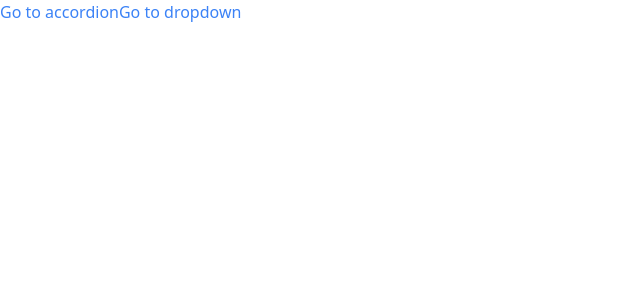
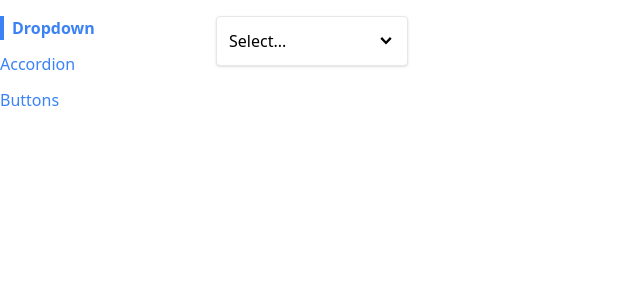
Before and after one commit to AmanMayank/Components, a React (Create React App) app: page / in a window 1280 px wide. Shown: the top 300 px of the page, without its empty margins (0-640 px from the left). Built offline with nearby package versions, Linux system fonts and the light colour scheme.

Commit message:
Added components

```diff
--- a/src/App.js
+++ b/src/App.js
@@ -1,17 +1,18 @@
-import Link from "./components/Link"
 import Route from "./components/Route"
+import SideBar from "./components/SideBar"
 import AccordionPage from './pages/AccordionPage'
 import DropdownPage from './pages/DropdownPage'
+import ButtonPage from './pages/ButtonPage'
 
 function App(){
 
     return (
-        <div>
-            <Link to='/accordion'>Go to accordion</Link>
-            <Link to='/dropdown'>Go to dropdown</Link>
-            <div>
+        <div className="container mx-auto grid grid-cols-6 gap-4 mt-4">
+            <SideBar/>
+            <div className="col-span-5">
                 <Route path="/accordion"><AccordionPage/></Route>
-                <Route path="/dropdown"><DropdownPage/></Route>
+                <Route path="/"><DropdownPage/></Route>
+                <Route path="/buttons"><ButtonPage/></Route>
             </div>
         </div>
     )
--- a/src/components/Link.js
+++ b/src/components/Link.js
@@ -1,13 +1,16 @@
 import classNames from 'classnames';
 import useNavigation from '../hooks/use-navigation';
 
-function Link({to, children}) {
-  const { navigate } = useNavigation();
+function Link({to, children, className, activeClassName}) {
+  const { navigate, currentPath } = useNavigation();
 
-  const classes = classNames('text-blue-500')
+  const classes = classNames(
+   'text-blue-500',
+   className,
+   currentPath === to && activeClassName)
 
   const handleClick = (event) => {
-    if(event.maetaKey || event.ctrlKey){
+    if(event.metaKey || event.ctrlKey){
         return;
     }
     event.preventDefault();
--- /dev/null
+++ b/src/components/SideBar.js
@@ -0,0 +1,27 @@
+import Link from './Link'
+
+function SideBar() {
+
+  const links =[
+    {label:'Dropdown', path : '/'},
+    {label:'Accordion', path : '/accordion'},
+    {label:'Buttons', path : '/buttons'}
+  ]
+
+  const renderedLinks = links.map((link)=>{
+    return <Link
+    key={link.label}
+    to={link.path}
+    className="mb-3"
+    activeClassName = "font-bold border-l-4 border-blue-500 pl-2"
+    >{link.label}</Link>
+  })
+
+  return (
+    <div className='sticky top-0 overflow-auto-scroll flex flex-col ites-start'>
+     {renderedLinks}
+    </div>
+  )
+}
+
+export default SideBar
```
Also changed, not shown: 1 other file (tests, documents, lock files or other folders).
